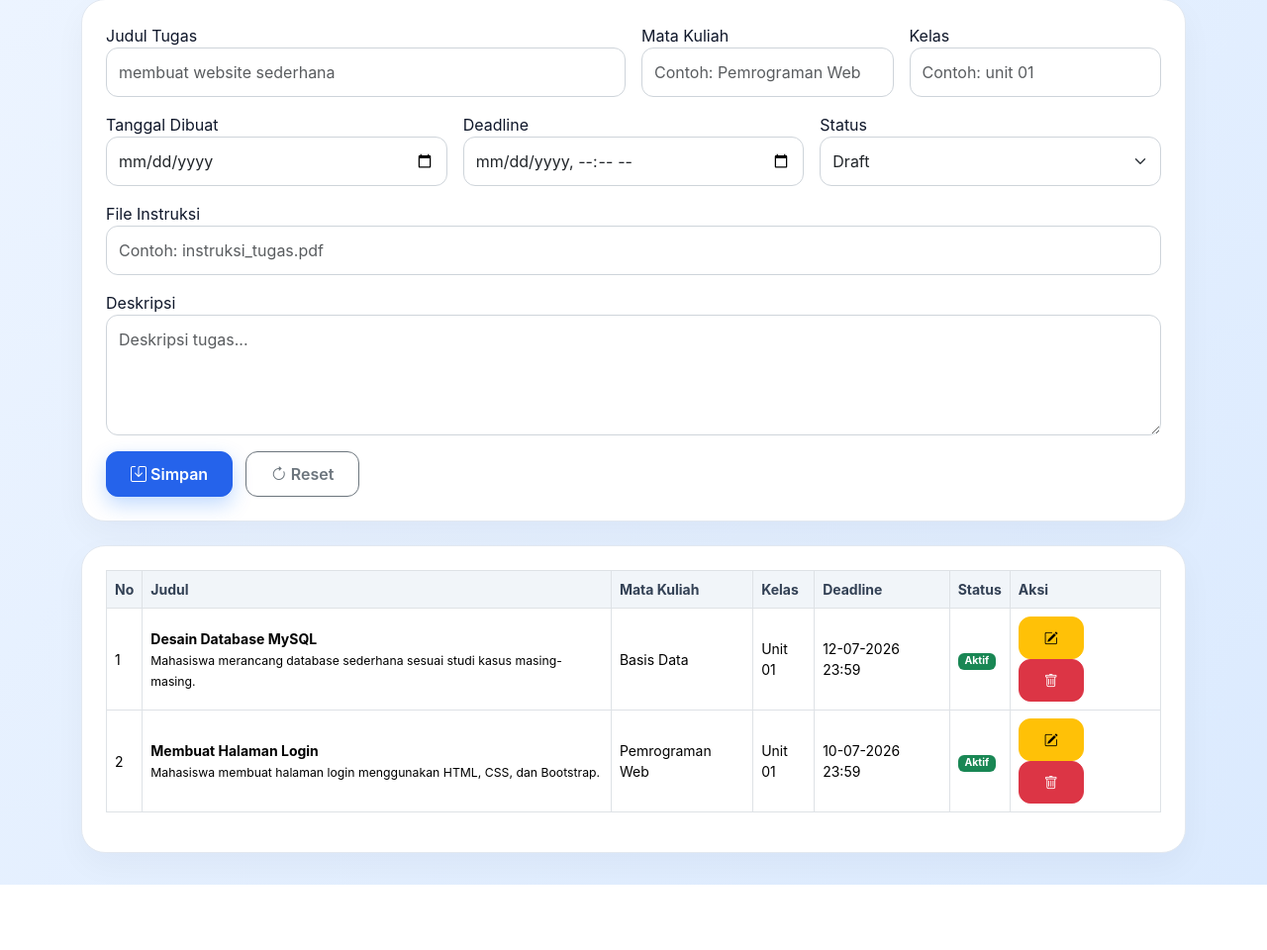
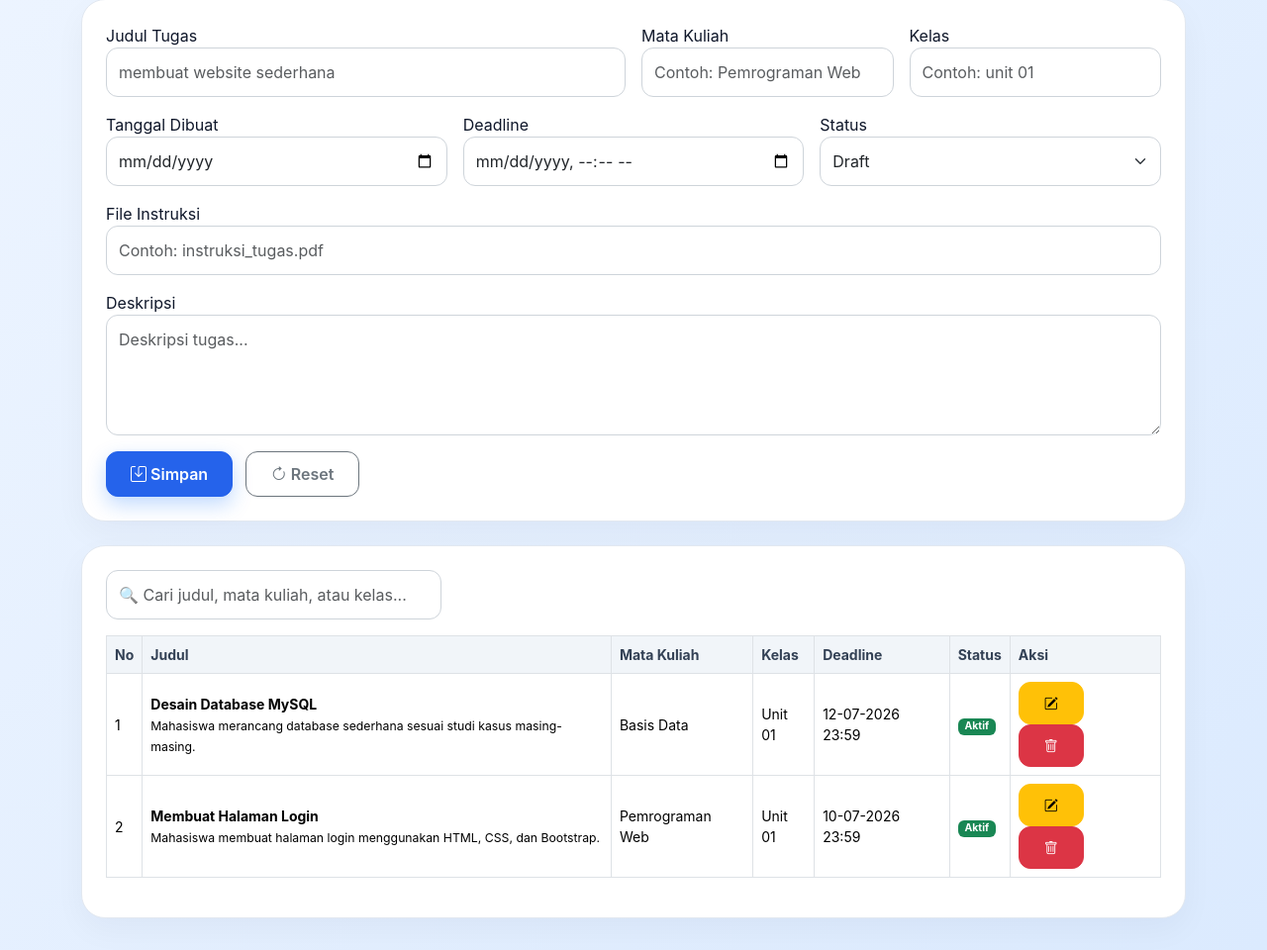
Before and after one commit to Abdel1705/web-tugas-mahasiswa-UAS, a PHP site: page /tugas.php in a window 1280 px wide. Shown: the part 220-1180 px from the top of the page at 99% size. Before the commit the page ends 1114 px from the top, so only its background shows below. Run offline with PHP 8.4, Linux system fonts and the light colour scheme; data comes from the database, SQL or seed files in the repository.

Commit message:
tambah fitur search di tabel tugas

```diff
--- a/tugas.php
+++ b/tugas.php
@@ -155,8 +155,17 @@ $data = mysqli_query($koneksi, "SELECT * FROM tugas ORDER BY id_tugas DESC");
         </form>
     </section>
     <section class="content-card p-4">
+        <div class="row mb-3">
+        <div class="col-md-4">
+        <input
+            type="text"
+            id="searchInput"
+            class="form-control"
+            placeholder="🔍 Cari judul, mata kuliah, atau kelas...">
+        </div>
+        </div>
         <div class="table-responsive">
-            <table class="table table-bordered">
+            <table class="table table-bordered" id="tableTugas">
                 <thead>
                     <tr>
                         <th>No</th>
@@ -228,6 +237,6 @@ while ($row = mysqli_fetch_assoc($data)) {
 </div>
 
 </main>
-
+<script src="assets/js/script.js"></script>
 </body>
 </html>
```
